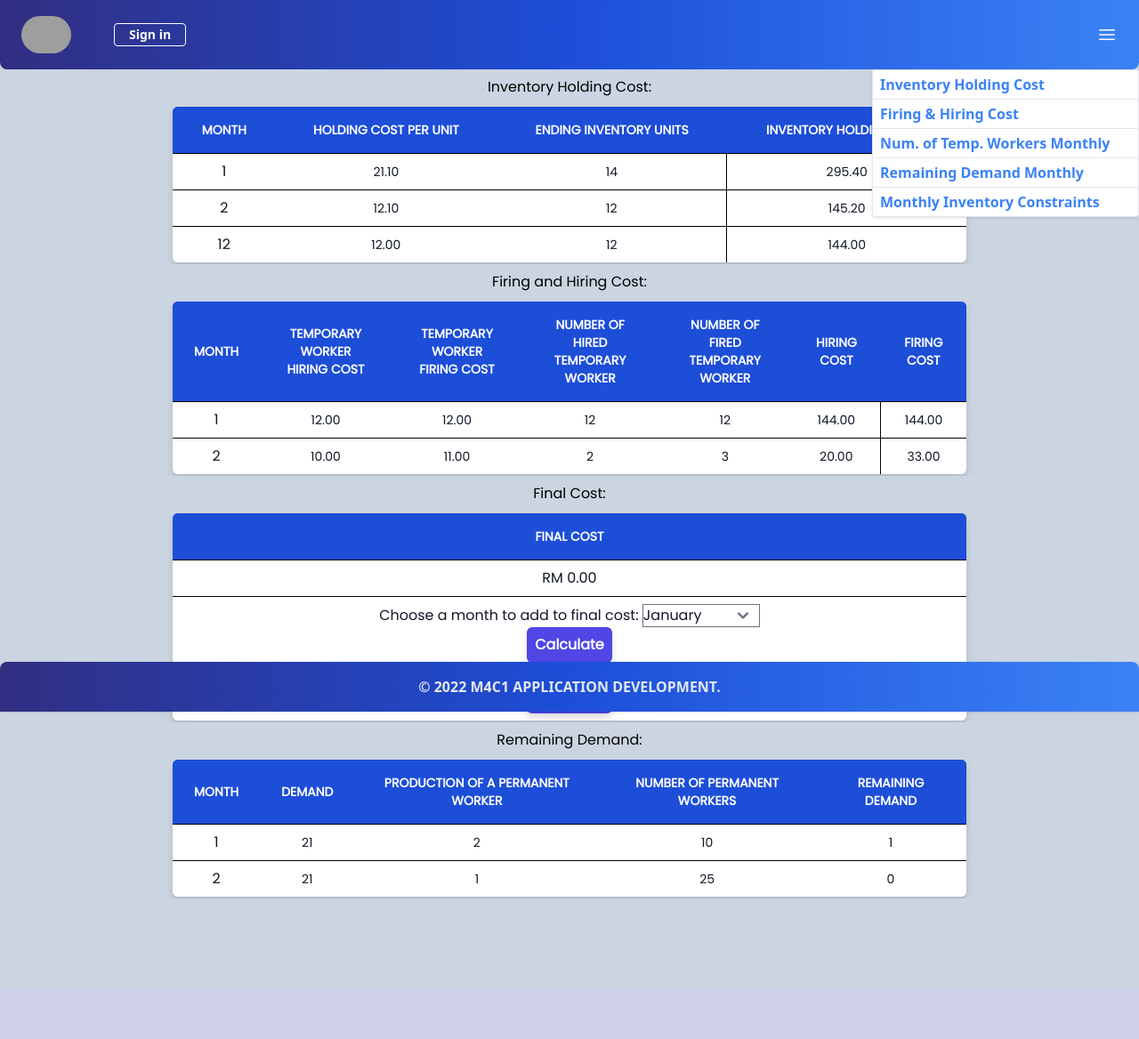
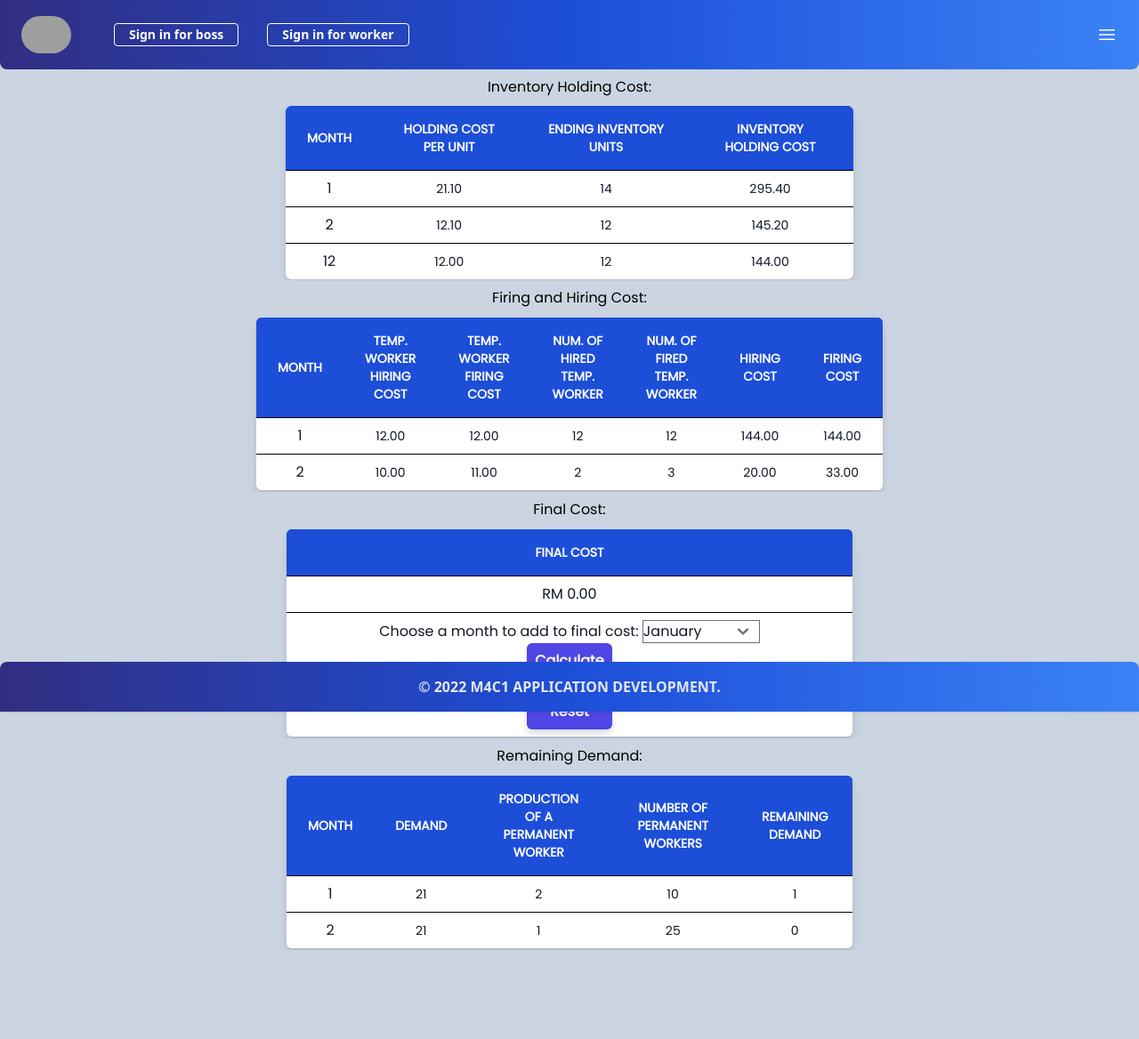
Before and after one commit to vKing-13/multiperiod-production-smoothing, a Django app: page / in a window 1280 px wide. Shown: the whole page at 89% size. Before the commit the page ends 1010 px from the top, so only its background shows below. Run offline with Django 4.2, Linux system fonts and the light colour scheme; data comes from the database, SQL or seed files in the repository; style sheets or scripts are compiled from the project's sources; some libraries are stand-ins or nearby versions; grey boxes are pictures that could not be loaded.

Commit message:
latest update for css

```diff
--- a/main/templates/main/index.html
+++ b/main/templates/main/index.html
@@ -5,26 +5,26 @@
 <link href="https://fonts.googleapis.com/css?family=Poppins" rel="stylesheet">
 <script src="http://cdn.tailwindcss.com"></script>
 <body class="min-h-screen bg-slate-300" style="min-height: 400px; margin-bottom: 100px; clear: both;">
-<div class='overflow-x-auto w-full'>
+<div class='overflow-x-auto  '>
 
       <h2 class="flex justify-center m-2 font-[Poppins]">Inventory Holding Cost:</h2>
 
-            <table class="mx-auto max-w-4xl w-full drop-shadow-lg font-[Poppins] rounded-lg border-2 border-gray-800 w-6/12 overflow-hidden">
-                  <thead class="text-white border-b bg-blue-700">
+            <table class="mx-auto max-w-4xl   drop-shadow-lg font-[Poppins] rounded-lg border-gray-800 w-6/12 overflow-hidden">
+                  <thead class="text-white border-none bg-blue-700">
                         <tr class="text-white text-center border-none">
                               <th class="font-semibold text-sm uppercase px-6 py-4 bg-blue-700 text-center border-none">Month</th>
                               <th class="font-semibold text-sm uppercase px-6 py-4 bg-blue-700 text-center border-none">Holding Cost Per Unit</th>
                               <th class="font-semibold text-sm uppercase px-6 py-4 bg-blue-700 text-center border-none">Ending Inventory Units</th>
-                              <th class="font-semibold text-sm uppercase px-6 py-4 bg-blue-700 text-center">Inventory Holding Cost</th>
+                              <th class="font-semibold text-sm uppercase px-6 py-4 bg-blue-700 text-center border-none">Inventory Holding Cost</th>
                         </tr>
                   </thead>
-                  <tbody class="bg-white border-b text-gray-900 text-center border-none">
+                  <tbody class="bg-white text-gray-900 text-center border-none">
       {% for x in IHC %}
                         <tr class="cursor-pointer hover:bg-cyan-100 hover:scale-105 duration-300 ">
                               <td class="px-1 py-2 text-center border-none">{{ x.month }}</td>
                               <td class="whitespace-nowrap text-sm font-medium border-none">{{ x.holdingCostPerUnit }}</td>
                               <td class="whitespace-nowrap text-sm font-medium border-none">{{ x.unitsOfEndingInventory }}</td>
-                              <td class="whitespace-nowrap text-sm font-medium ">{{ x.inventoryHoldingCost }}</td>
+                              <td class="whitespace-nowrap text-sm font-medium border-none">{{ x.inventoryHoldingCost }}</td>
                         </tr>
       {% endfor %}
                   </tbody>
@@ -32,19 +32,19 @@
       </div>
 
 
-      <div class='overflow-x-auto w-full'>
+      <div class='overflow-x-auto  '>
 
 <h2 class="flex justify-center m-2 font-[Poppins]">Firing and Hiring Cost:</h2>
-            <table class="mx-auto max-w-4xl w-full drop-shadow-lg font-[Poppins] rounded-lg border-2 border-gray-800 w-6/12 overflow-hidden">
+<table class="mx-auto max-w-4xl   drop-shadow-lg font-[Poppins] rounded-lg border-2 border-gray-800 w-6/12 overflow-hidden">
                   <thead class="text-white border-b bg-blue-700">
                         <tr class="text-white text-center border-none">
                               <th class="font-semibold text-sm uppercase px-6 py-4 bg-blue-700 text-center border-none">Month</th>
-                              <th class="font-semibold text-sm uppercase px-6 py-4 bg-blue-700 text-center border-none">Temporary Worker Hiring Cost</th>
-                              <th class="font-semibold text-sm uppercase px-6 py-4 bg-blue-700 text-center border-none">Temporary Worker Firing Cost</th>
-                              <th class="font-semibold text-sm uppercase px-6 py-4 bg-blue-700 text-center border-none">Number of Hired Temporary Worker</th>
-                              <th class="font-semibold text-sm uppercase px-6 py-4 bg-blue-700 text-center border-none">Number of Fired Temporary Worker</th>
+                              <th class="font-semibold text-sm uppercase px-6 py-4 bg-blue-700 text-center border-none">Temp. Worker Hiring Cost</th>
+                              <th class="font-semibold text-sm uppercase px-6 py-4 bg-blue-700 text-center border-none">Temp. Worker Firing Cost</th>
+                              <th class="font-semibold text-sm uppercase px-6 py-4 bg-blue-700 text-center border-none">Num. of Hired Temp. Worker</th>
+                              <th class="font-semibold text-sm uppercase px-6 py-4 bg-blue-700 text-center border-none">Num. of Fired Temp. Worker</th>
                               <th class="font-semibold text-sm uppercase px-6 py-4 bg-blue-700 text-center border-none">Hiring Cost</th>
-                              <th class="font-semibold text-sm uppercase px-6 py-4 bg-blue-700 text-center">Firing Cost</th>
+                              <th class="font-semibold text-sm uppercase px-6 py-4 bg-blue-700 text-center border-none">Firing Cost</th>
                         </tr>
                   </thead>
                   <tbody class="bg-white border-b text-gray-900 text-center border-none">
@@ -56,16 +56,16 @@
                               <td class="whitespace-nowrap text-sm font-medium border-none">{{ x.tempWorkerHired }}</td>
                               <td class="whitespace-nowrap text-sm font-medium border-none">{{ x.tempWorkerFired }}</td>
                               <td class="whitespace-nowrap text-sm font-medium border-none">{{ x.hiringCost }}</td>
-                              <td class="whitespace-nowrap text-sm font-medium">{{ x.firingCost }}</td>
+                              <td class="whitespace-nowrap text-sm font-medium border-none">{{ x.firingCost }}</td>
                         </tr>
       {% endfor %}
                   </tbody>
             </table>
       </div>
 
-            <div class='overflow-x-auto w-full'>
+            <div class='overflow-x-auto  '>
 <h2 class="flex justify-center m-2 font-[Poppins]">Final Cost:</h2>
-            <table class="mx-auto max-w-4xl w-full drop-shadow-lg font-[Poppins] rounded-lg border-2 border-gray-800 w-6/12 overflow-hidden">
+            <table class="mx-auto max-w-4xl   drop-shadow-lg font-[Poppins] rounded-lg border-2 border-gray-800 w-6/12 overflow-hidden">
                   <thead class="text-white border-b bg-blue-700">
                         <tr class="text-white text-center border-none">
                               <th class="font-semibold text-sm uppercase px-6 py-4 bg-blue-700 text-center border-none">Final Cost</th>
@@ -110,16 +110,16 @@
             </table>
             </div>
 
-            <div class='overflow-x-auto w-full'>
+            <div class='overflow-x-auto  '>
 <h2 class="flex justify-center m-2 font-[Poppins]">Remaining Demand:</h2>
-            <table class="mx-auto max-w-4xl w-full drop-shadow-lg font-[Poppins] rounded-lg border-2 border-gray-800 w-6/12 overflow-hidden  ">
+<table class="mx-auto max-w-4xl   drop-shadow-lg font-[Poppins] rounded-lg border-2 border-gray-800 w-6/12 overflow-hidden">
                   <thead class="text-white border-b bg-blue-700">
                         <tr class="text-white text-center border-none">
                               <th class="font-semibold text-sm uppercase px-6 py-4 bg-blue-700 text-center border-none">Month</th>
                               <th class="font-semibold text-sm uppercase px-6 py-4 bg-blue-700 text-center border-none">Demand</th>
                               <th class="font-semibold text-sm uppercase px-6 py-4 bg-blue-700 text-center border-none">Production of a Permanent Worker</th>
                               <th class="font-semibold text-sm uppercase px-6 py-4 bg-blue-700 text-center border-none">Number of Permanent Workers</th>
-                              <th  class="font-semibold text-sm uppercase px-6 py-4 bg-blue-700 text-center">Remaining Demand</th>
+                              <th  class="font-semibold text-sm uppercase px-6 py-4 bg-blue-700 text-center border-none">Remaining Demand</th>
                         </tr>
                   </thead>
                   <tbody class="bg-white border-b text-gray-900 text-center border-none">
--- a/main/templates/main/navbar_footer.html
+++ b/main/templates/main/navbar_footer.html
@@ -33,7 +33,10 @@
       <a href="/" class="block py-2 pl-3 pr-4 text-gray-700 rounded hover:underline md:mr-6 hover:bg-transparent md:hover:bg-transparent    md:hover:text-blue-700 md:p-0 dark:text-gray-400 md:dark:hover:text-white dark:hover:bg-transparent dark:hover:text-white md:dark:hover:bg-transparent"><img class="w-14 rounded-full m-2" src="https://i.ibb.co/8gpyyg9/logo-App-Dev.png"></img></a>
 
       <button class="inline-block text-sm m-4  leading-none border rounded text-white border-white hover:border-transparent hover:text-white hover:bg-blue-500 ">
-        <a href="{% url 'Calculate Inventory Holding Cost' %}"><p class="px-4 font-bold">Sign in</p></a>
+        <p class="px-4 font-bold">Sign in for boss</p>
+      </button>
+      <button class="inline-block text-sm m-4  leading-none border rounded text-white border-white hover:border-transparent hover:text-white hover:bg-blue-500 ">
+        <p class="px-4 font-bold">Sign in for worker</p>
       </button>
 
       <button id="dropdownDefault" data-dropdown-toggle="dropdown" class="relative flex justify-end ml-auto items-center  focus:outline-none text-white rounded group">
@@ -43,7 +46,7 @@
             <path fill-rule="evenodd" d="M3 6.75A.75.75 0 013.75 6h16.5a.75.75 0 010 1.5H3.75A.75.75 0 013 6.75zM3 12a.75.75 0 01.75-.75h16.5a.75.75 0 010 1.5H3.75A.75.75 0 013 12zm0 5.25a.75.75 0 01.75-.75h16.5a.75.75 0 010 1.5H3.75a.75.75 0 01-.75-.75z" clip-rule="evenodd" ></path>
             </svg>
         </span>
-        <div id="dropdown" class="z-10 block w-max divide-y divide-gray-100 rounded bg-white shadow dark:bg-white" data-popper-reference-hidden="" data-popper-escaped="" data-popper-placement="bottom" style="position: absolute; inset: 0px auto auto 0px; margin: 0px; transform: translate3d(327px, 70px, 0px);">
+        <div id="dropdown" class="z-10 hidden block w-max divide-y divide-gray-100 rounded bg-white shadow dark:bg-white" data-popper-reference-hidden="" data-popper-escaped="" data-popper-placement="bottom" style="position: absolute; inset: 0px auto auto 0px; margin: 0px; transform: translate3d(327px, 70px, 0px);">
           <ul class="text-left border rounded">
             <li class="px-2 py-1 border-b">
               <a href="{% url 'Calculate Inventory Holding Cost' %}" class="block py-2 pl-3 pr-4 text-blue-500 font-bold rounded md:mr-6 hover:bg-transparent md:hover:bg-transparent md:hover:text-blue-700 md:p-0 dark:text-blue-800 md:dark:hover:text-blue-500 dark:hover:bg-transparent dark:hover:text-blue-500 md:dark:hover:bg-transparent">Inventory Holding Cost</a>
```
